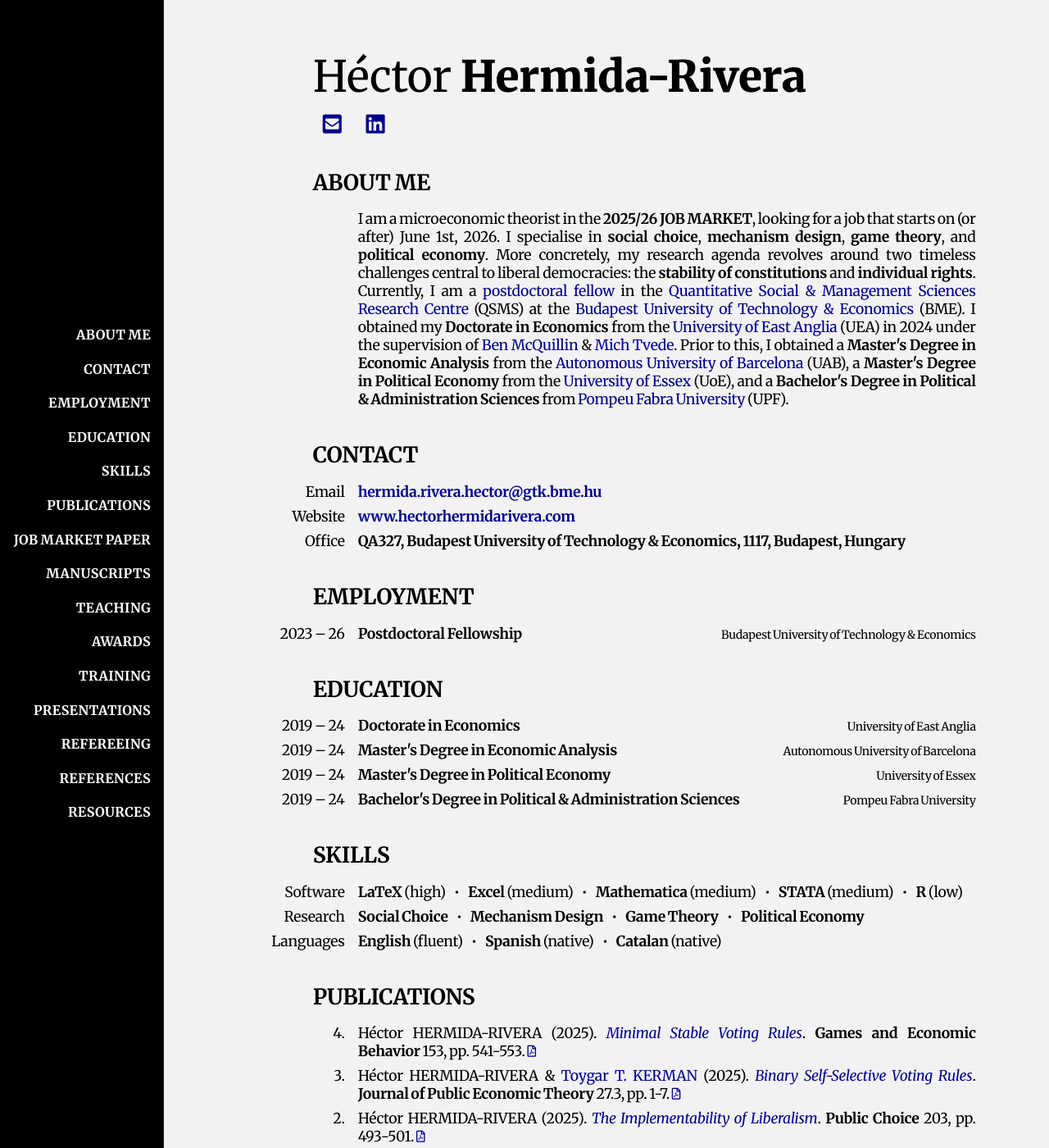
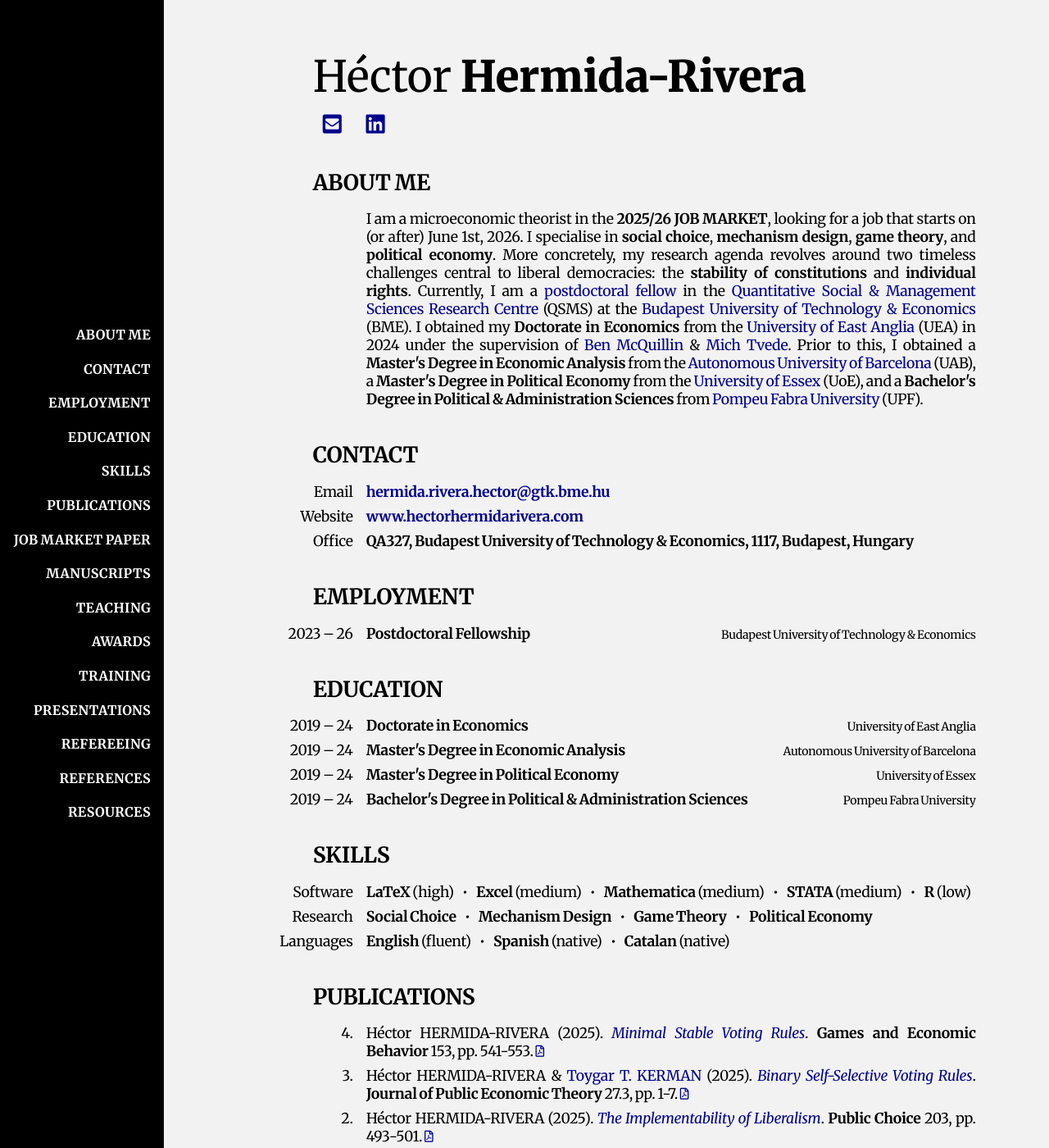
Before and after one commit to HectorHermidaRivera/hectorhermidarivera.github.io, a Jekyll site: the page built from index.md, in a window 1280 px wide and 1400 px high. Shown: the whole window at 82% size. Built offline with Jekyll 4.4.1, drawn with Linux system fonts in a browser that asks for light colours; a style sheet for code colours, icons or effects is not loaded.

Commit message:
Update style.css

```diff
--- a/assets/css/style.css
+++ b/assets/css/style.css
@@ -74,7 +74,7 @@ body {
 /* Two-column layout */
 .two-column {
   display: grid;
-  grid-template-columns: 160px auto;
+  grid-template-columns: 170px auto;
   gap: 8px 16px;
   align-items: start;
   margin-top: 0px;
@@ -121,7 +121,7 @@ body {
 
 .two-column-2rows {
   display: grid;
-  grid-template-columns: 160px auto;
+  grid-template-columns: 170px auto;
   gap: 8px 16px;
 }
 
@@ -162,7 +162,7 @@ body {
 /* grid for date + right content */
 .two-column-3rows {
   display: grid;
-  grid-template-columns: 160px 1fr;
+  grid-template-columns: 170px 1fr;
   gap: 8px 16px;
   align-items: start;
 }
```
